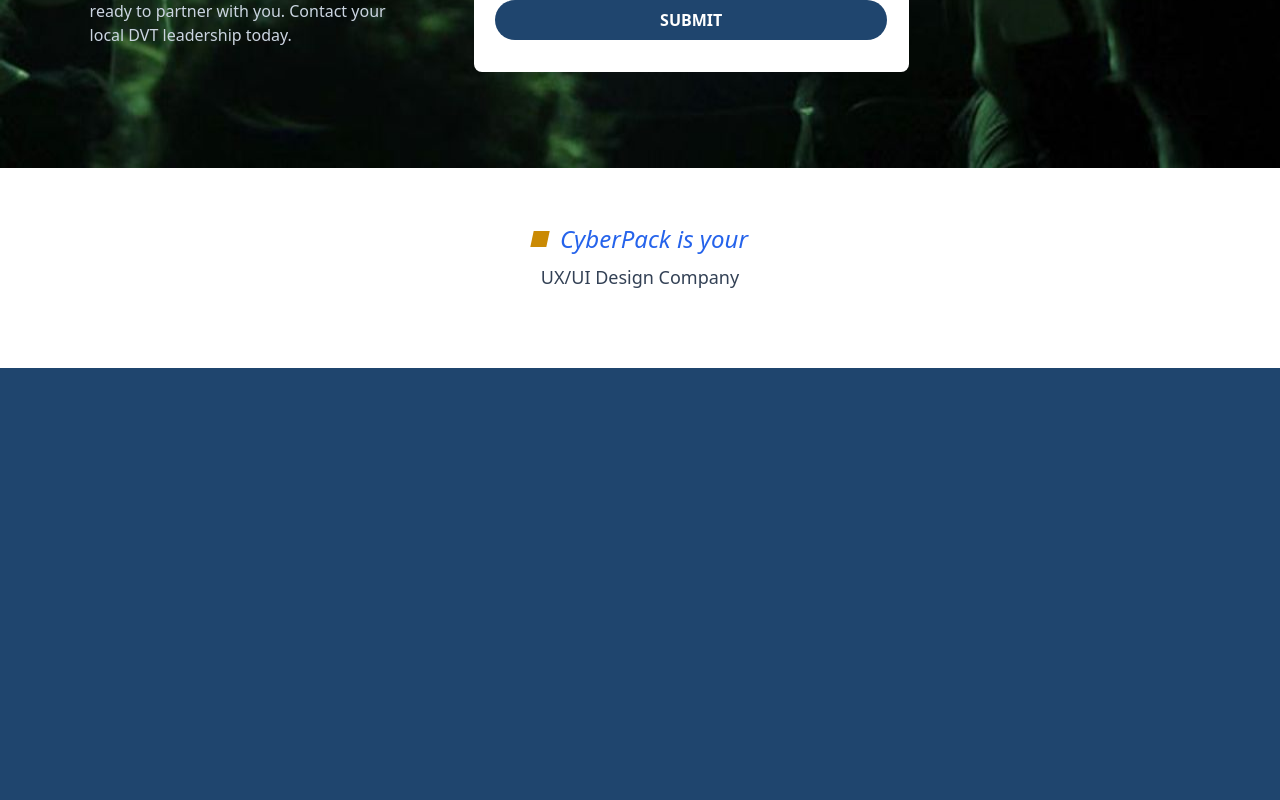
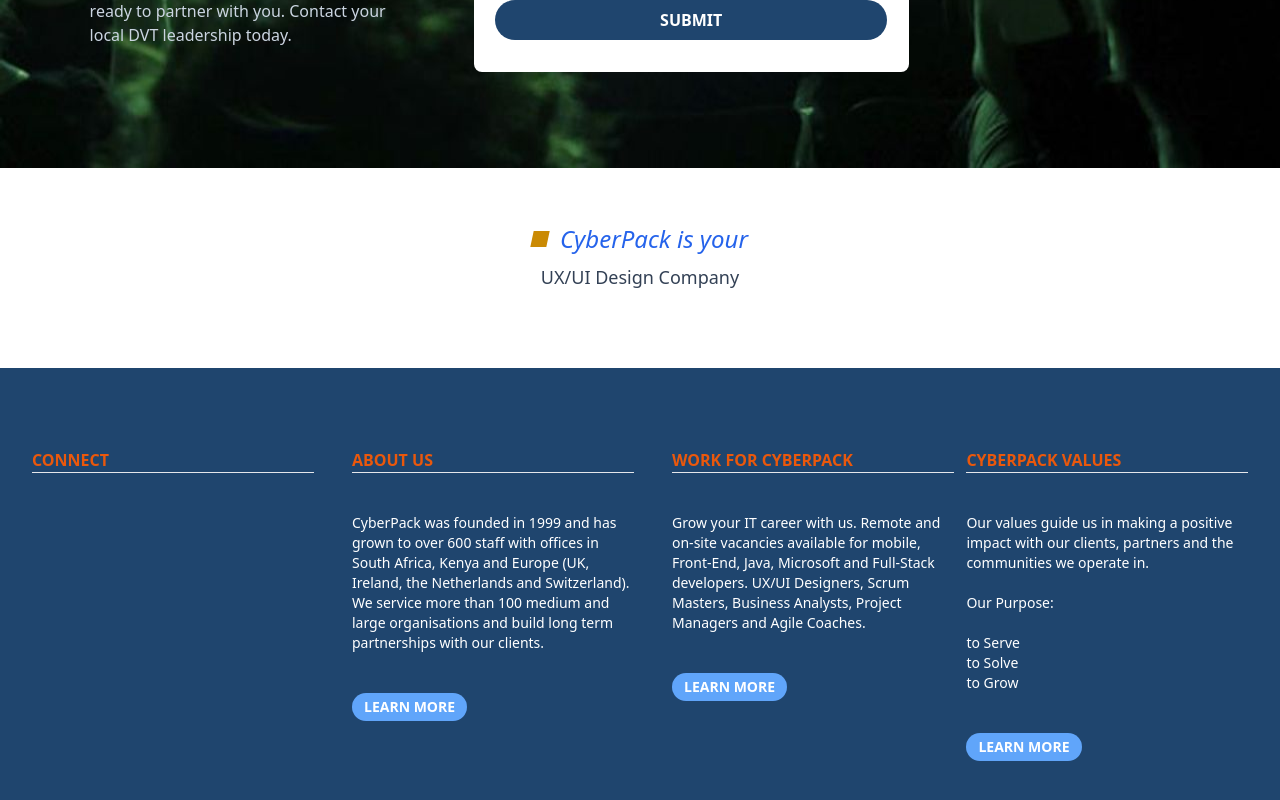
Before and after one commit to ArchSharp/cyber_pack, a React (Create React App) app: page / in a window 1280 px wide. Shown: the part 8168-8968 px from the top of the page. Built offline with nearby package versions, Linux system fonts and the light colour scheme.

Commit message:
started footer

```diff
--- a/src/Components/Footer.tsx
+++ b/src/Components/Footer.tsx
@@ -1,10 +1,70 @@
 export const Footer = () => {
   return (
-    <div className="h-[85vh] bg-main flex">
-      <div></div>
-      <div></div>
-      <div></div>
-      <div></div>
+    <div className="h-[85vh] bg-main flex items-center lg:items-start lg:justify-center pt-[10vh] flex-col lg:flex-row">
+      <div className="flex items-start lg:w-[50vw]">
+        <div className="w-[45vw] lg:w-[22vw]">
+          <div className="text-orange-600 font-bold">
+            CONNECT
+            <hr />
+          </div>
+        </div>
+
+        <div className="w-[45vw] lg:w-[22vw] ml-[3vw]">
+          <div className="text-orange-600 font-bold">
+            ABOUT US
+            <hr />
+          </div>
+
+          <div className="mt-10 text-sm text-white">
+            CyberPack was founded in 1999 and has grown to over 600 staff with
+            offices in South Africa, Kenya and Europe (UK, Ireland, the
+            Netherlands and Switzerland). We service more than 100 medium and
+            large organisations and build long term partnerships with our
+            clients.
+          </div>
+          <button className="mt-10 px-3 py-1 font-semibold text-sm text-white rounded-2xl bg-blue-400 hover:bg-orange-500">
+            LEARN MORE
+          </button>
+        </div>
+      </div>
+
+      <div className="flex items-start mt-5 lg:mt-0">
+        <div className="w-[45vw] lg:w-[22vw] mr-[1vw]">
+          <div className="text-orange-600 font-bold">
+            WORK FOR CYBERPACK
+            <hr />
+          </div>
+
+          <div className="mt-10 text-sm text-white">
+            Grow your IT career with us. Remote and on-site vacancies available
+            for mobile, Front-End, Java, Microsoft and Full-Stack developers.
+            UX/UI Designers, Scrum Masters, Business Analysts, Project Managers
+            and Agile Coaches.
+          </div>
+          <button className="mt-10 px-3 py-1 font-semibold text-sm text-white rounded-2xl bg-blue-400 hover:bg-orange-500">
+            LEARN MORE
+          </button>
+        </div>
+
+        <div className="w-[45vw] lg:w-[22vw]">
+          <div className="text-orange-600 font-bold">
+            CYBERPACK VALUES
+            <hr />
+          </div>
+
+          <div className="mt-10 text-sm text-white">
+            Our values guide us in making a positive impact with our clients,
+            partners and the communities we operate in. <br /> <br />
+            Our Purpose: <br /> <br />
+            to Serve <br />
+            to Solve <br />
+            to Grow
+          </div>
+          <button className="mt-10 px-3 py-1 font-semibold text-sm text-white rounded-2xl bg-blue-400 hover:bg-orange-500">
+            LEARN MORE
+          </button>
+        </div>
+      </div>
     </div>
   );
 };
```
